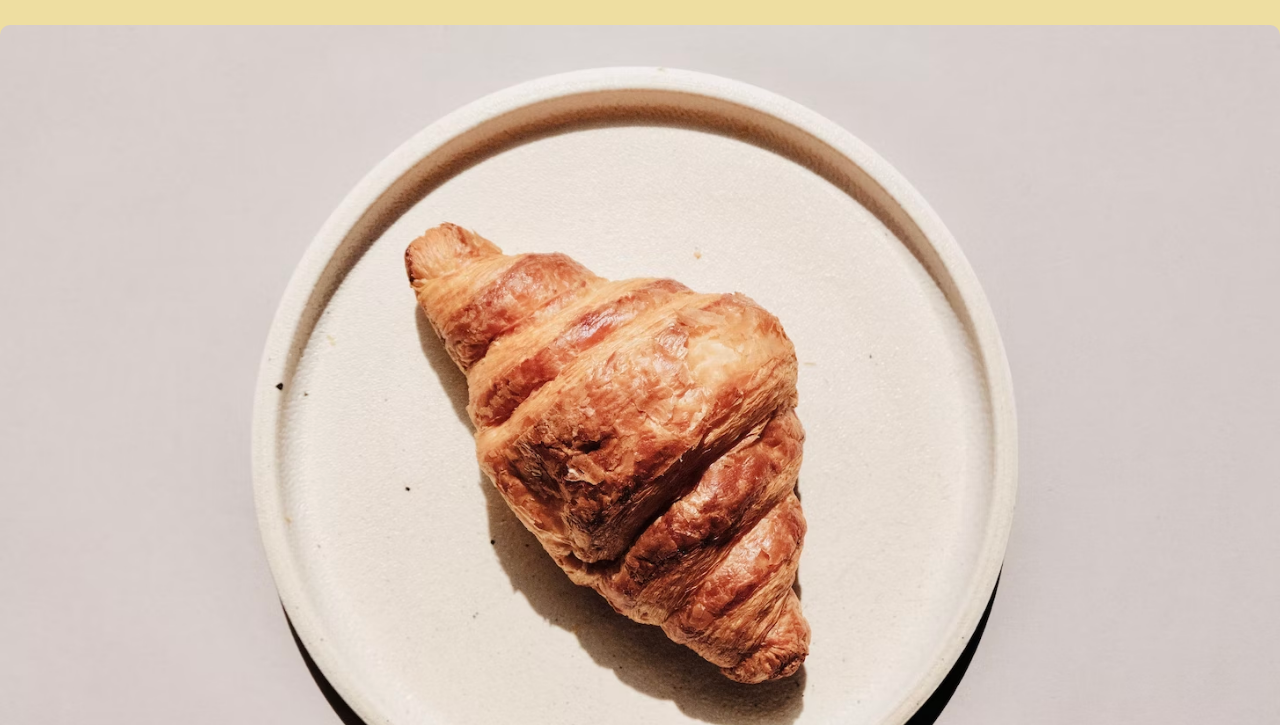
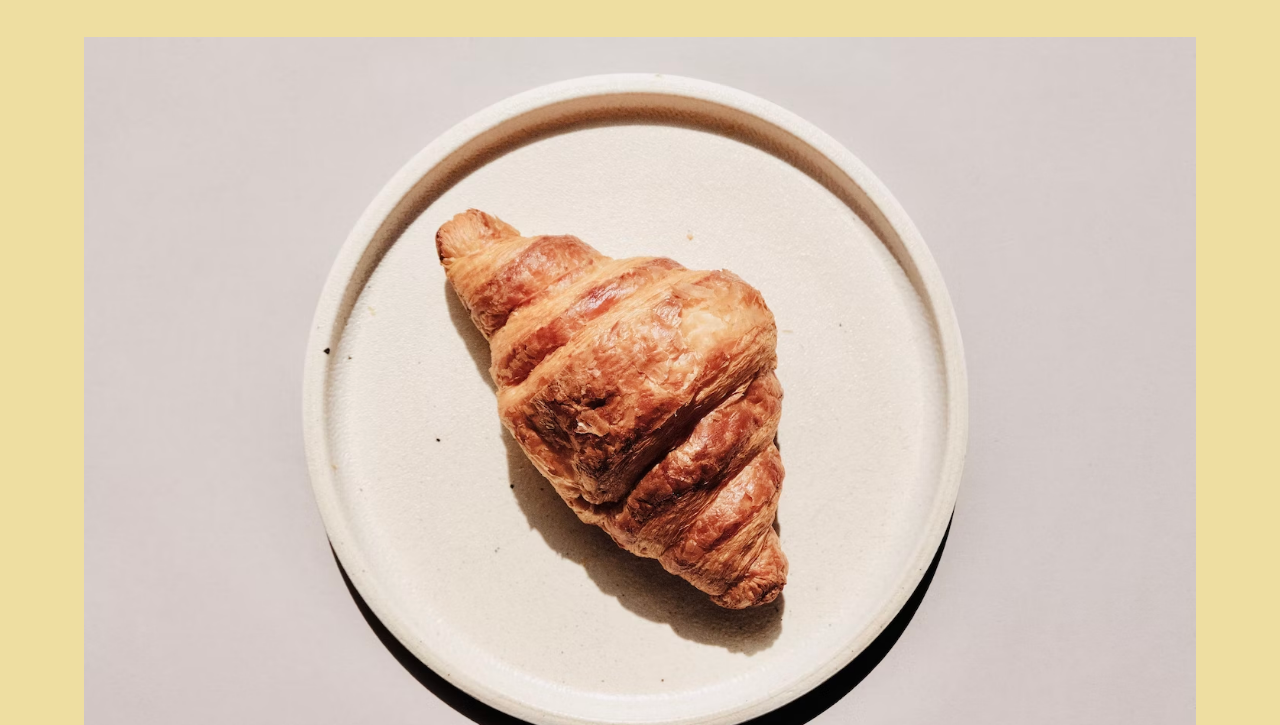
Before and after one commit to leashhub/multiple-pages-static, a plain HTML site: page photo.html in a window 1280 px wide. Shown: the part 75-800 px from the top of the page. Drawn offline with nearby package versions, Linux system fonts and the light colour scheme.

Commit message:
Turned the links into a footer and adj the img
- img size
-padding

```diff
--- a/css/style.css
+++ b/css/style.css
@@ -10,11 +10,11 @@ h1 {
   margin: 22px 0;
   font-weight: bolder;
 }
-img {
-  max-width: 100%;
+.img-fluid {
+  max-width: 90%;
+
+  padding: 20px;
   border-radius: 10px;
-  display: block;
-  margin: 30px auto;
 }
 .links {
   display: flex;
--- a/photo.html
+++ b/photo.html
@@ -18,18 +18,19 @@
     <img
       src="/images/pastry.png"
       alt="croissant on a plate"
-      class="img-fluid"
+      class="img-fluid mx-auto d-block rounded"
     />
-
-    <div class="links">
-      <a href="/index.html" class="me-3">Back to Homepage</a>
-
-      <a href="/contact.html">Contact</a>
-    </div>
     <script
       src="https://cdn.jsdelivr.net/npm/bootstrap@5.2.0/dist/js/bootstrap.bundle.min.js"
       integrity="sha384-A3rJD856KowSb7dwlZdYEkO39Gagi7vIsF0jrRAoQmDKKtQBHUuLZ9AsSv4jD4Xa"
       crossorigin="anonymous"
     ></script>
   </body>
+  <footer>
+    <div class="links">
+      <a href="/index.html" class="me-3">Back to Homepage</a>
+
+      <a href="/contact.html">Contact</a>
+    </div>
+  </footer>
 </html>
```
Also changed, not shown: contact.html (+7 -4 lines), index.html (+9 -6 lines).
